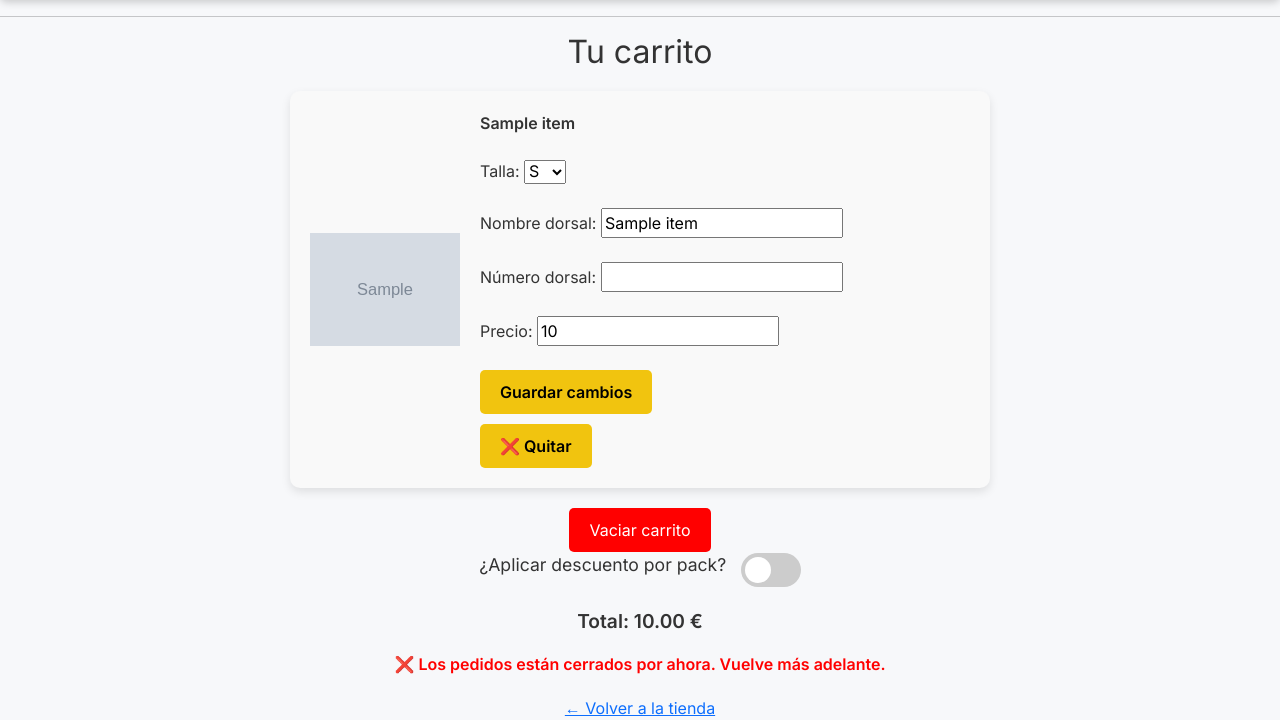
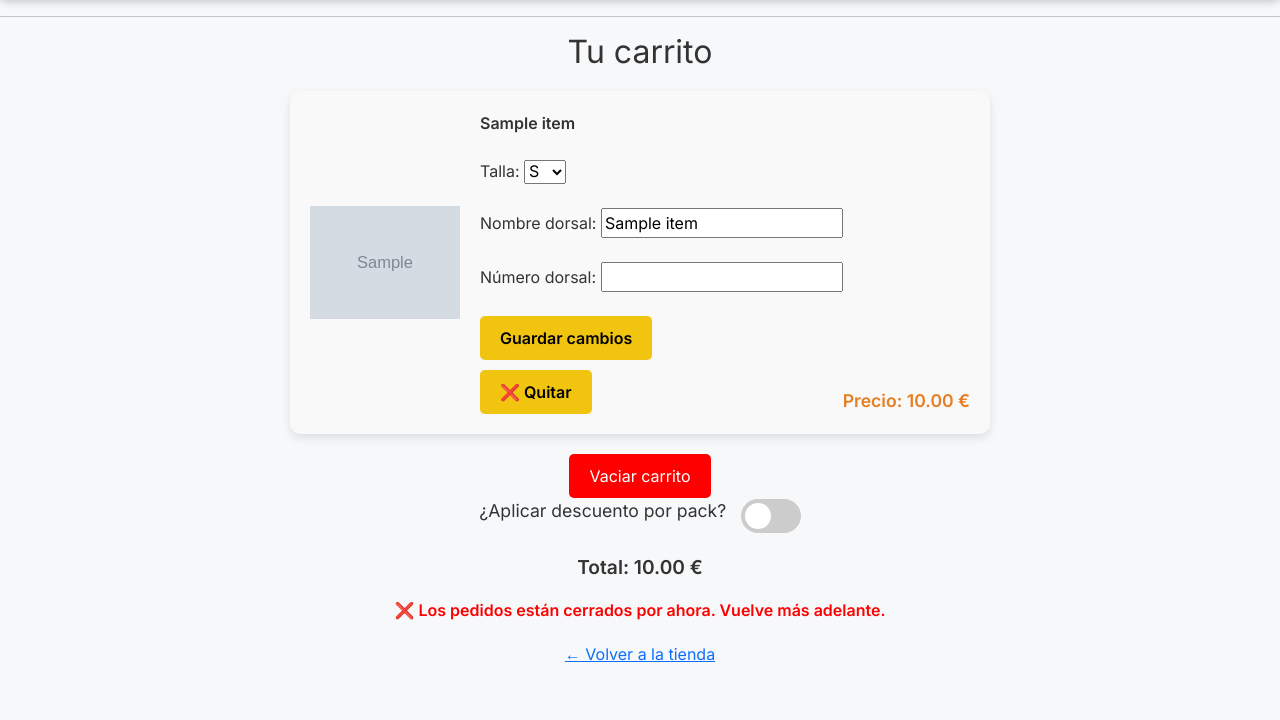
Before and after one commit to Alvarciu/WEB-Relampago-Pricense-, a Django app: template relampagoweb/templates/carrito.html in a window 1280 px wide. Shown: the part 96-816 px from the top of the page. After the commit the page ends 758 px from the top, so only its background shows below. Run offline with Django 5.2, Linux system fonts and the light colour scheme; the template is opened without the code that fills it: most values are stand-ins (such as "Sample title", 1, 10 or a date in 2020); grey boxes marked "Sample" are stand-in pictures.

Commit message:
Precios carrito

```diff
--- a/relampagoweb/templates/carrito.html
+++ b/relampagoweb/templates/carrito.html
@@ -15,6 +15,7 @@
     display: flex;
     gap: 20px;
     align-items: center;
+    position: relative;
   }
 
   .carrito-item:hover {
@@ -33,6 +34,15 @@
 
   .carrito-info form {
     margin-bottom: 10px;
+  }
+
+  .precio-carrito {
+    position: absolute;
+    bottom: 20px;
+    right: 20px;
+    font-weight: bold;
+    font-size: 1.1rem;
+    color: #e67e22;
   }
 
   @keyframes fadeIn {
@@ -59,7 +69,6 @@
             {% csrf_token %}
             <strong>{{ item.nombre }}</strong><br><br>
 
-
             <label>Talla:</label>
             <select name="talla">
               <option value="S" {% if item.talla == 'S' %}selected{% endif %}>S</option>
@@ -74,9 +83,6 @@
 
               <label>Número dorsal:</label>
               <input type="number" name="numero_dorsal" value="{{ item.numero_dorsal }}"><br><br>
-
-              <label>Precio:</label>
-              <input type="number" name="numero_dorsal" value="{{ item.precio }}"><br><br>
             {% endif %}
 
             <button type="submit" style="background-color: #f1c40f; color: black; font-weight: bold; padding: 10px 20px; border: none; border-radius: 5px;">
@@ -90,6 +96,10 @@
               ❌ Quitar
             </button>
           </form>
+        </div>
+
+        <div class="precio-carrito">
+          Precio: {{ item.precio|floatformat:2 }} €
         </div>
       </li>
     {% endfor %}
@@ -106,7 +116,6 @@
       <input type="checkbox" name="aplicar_descuento" value="1" {% if aplicar_descuento %}checked{% endif %} onchange="this.form.submit()">
       <span class="slider round"></span>
     </label>
-
   </form>
 
   <style>
@@ -140,13 +149,12 @@
       border-radius: 50%;
     }
     input:checked + .slider {
-  background-color:rgb(249,178,52);
+      background-color: rgb(249,178,52);
     }
     input:checked + .slider:before {
       transform: translateX(26px);
     }
   </style>
-
 
   <p style="text-align: center; font-size: 1.2em;">
     <strong>Total: {{ total|floatformat:2 }} €</strong><br>
@@ -155,6 +163,7 @@ input:checked + .slider:before {
     {% elif posible_ahorro > 0 %}
       <span style="color: orange;">💡 Podrías ahorrar {{ posible_ahorro|floatformat:2 }} € si aplicas el descuento por cantidad.</span>
     {% endif %}
+  </p>
 
   {% if pedidos_abiertos %}
     <form action="{% url 'resumen_pedido' %}" method="get" style="text-align: center;">
```
Also changed, not shown: db.sqlite3. Lines whose indentation alone changed are shown as unchanged.
